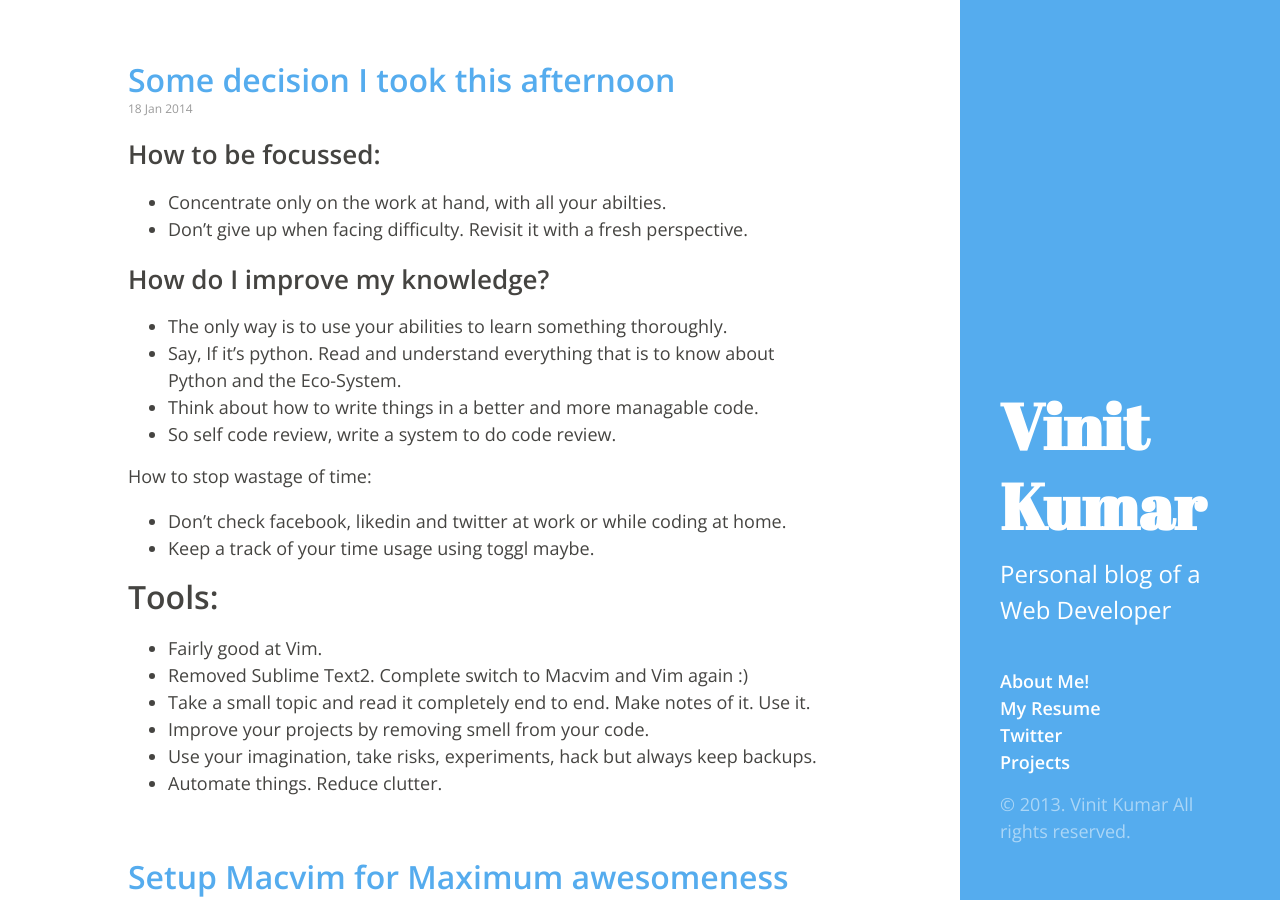
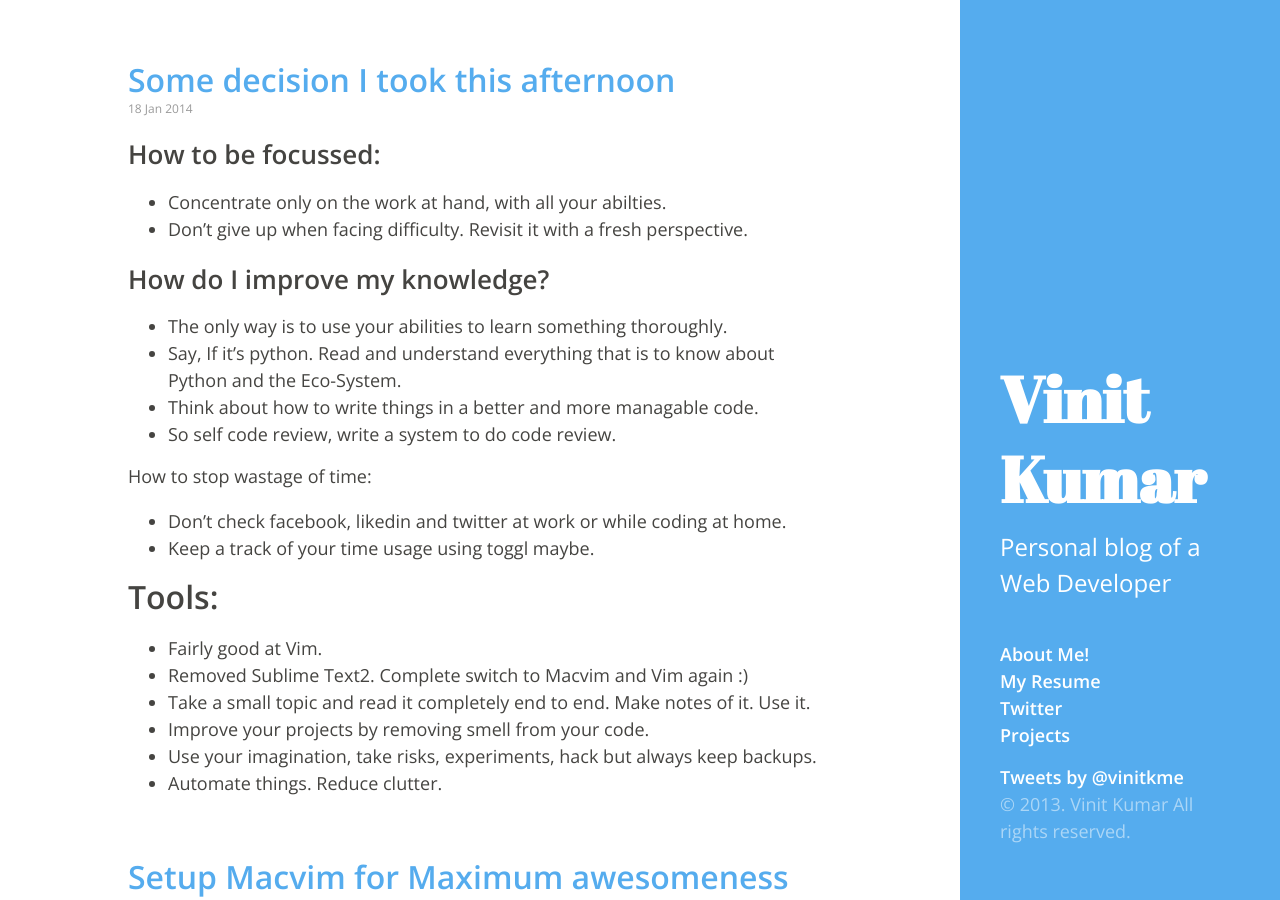
Before and after one commit to vinitkumar/vinitkumar.github.com, a Jekyll site: the page built from index.html, in a window 1280 px wide and 900 px high. Built offline with Jekyll 4.4.1, drawn with Linux system fonts in a browser that asks for light colours; Markdown is read by kramdown in place of the engine named in the settings; the list of posts is cut into pages by our own code; comment, search, counter and statistics services are not loaded.

Commit message:
adding twitter

```diff
--- a/_layouts/default.html
+++ b/_layouts/default.html
@@ -25,6 +25,9 @@
               <a href="https://github.com/vinitkumar">Projects</a>
             </li>
           </ul>
+          <a class="twitter-timeline" href="https://twitter.com/vinitkme" data-widget-id="307458867594395648">Tweets by @vinitkme</a>
+          <script>!function(d,s,id){var js,fjs=d.getElementsByTagName(s)[0],p=/^http:/.test(d.location)?'http':'https';if(!d.getElementById(id)){js=d.createElement(s);js.id=id;js.src=p+"://platform.twitter.com/widgets.js";fjs.parentNode.insertBefore(js,fjs);}}(document,"script","twitter-wjs");</script>
+
           <p>&copy; 2013. {{ site.author.name }} All rights reserved.</p>
         </div>
       </div>
```
